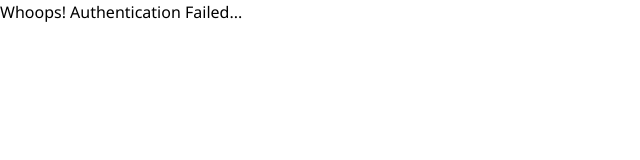
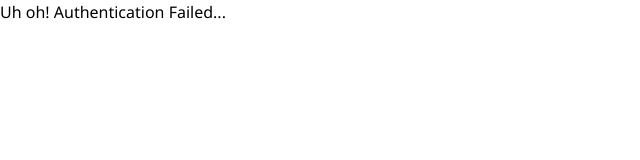
Before and after one commit to Paulthelol/pulseout, a Next.js app: page /autherror in a window 1280 px wide. Shown: the top 160 px of the page, without its empty margins (0-640 px from the left). Built offline with nearby package versions, Linux system fonts and the light colour scheme.

Commit message:
Updated error text

```diff
--- a/app/autherror/page.tsx
+++ b/app/autherror/page.tsx
@@ -1,3 +1,3 @@
 export default function AuthErrorPage() {
-    return <>Whoops! Authentication Failed...</>
+    return <>Uh oh! Authentication Failed...</>
   }
```
